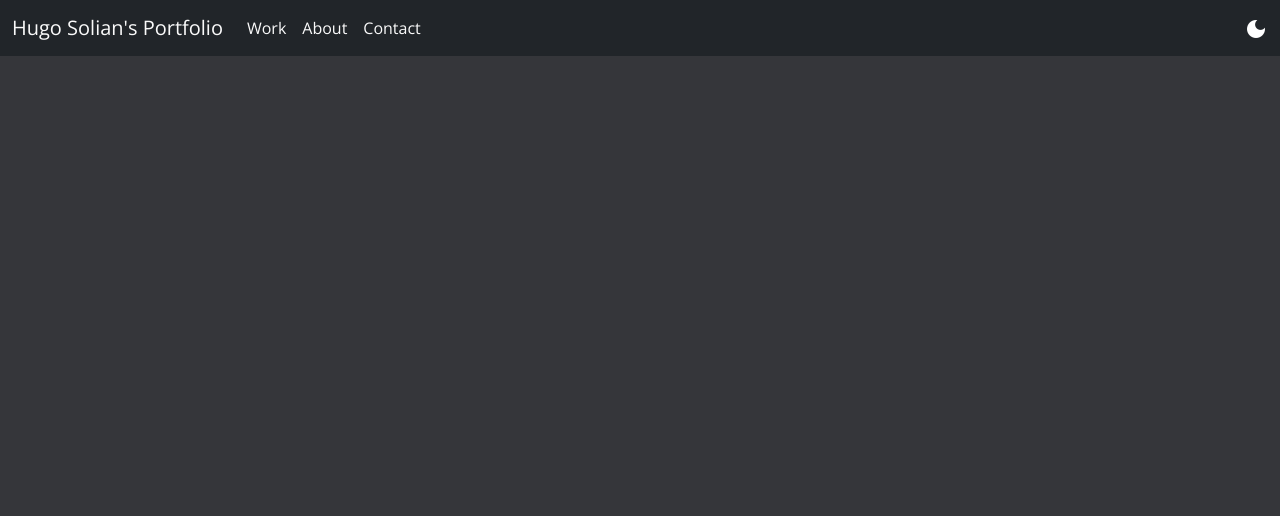
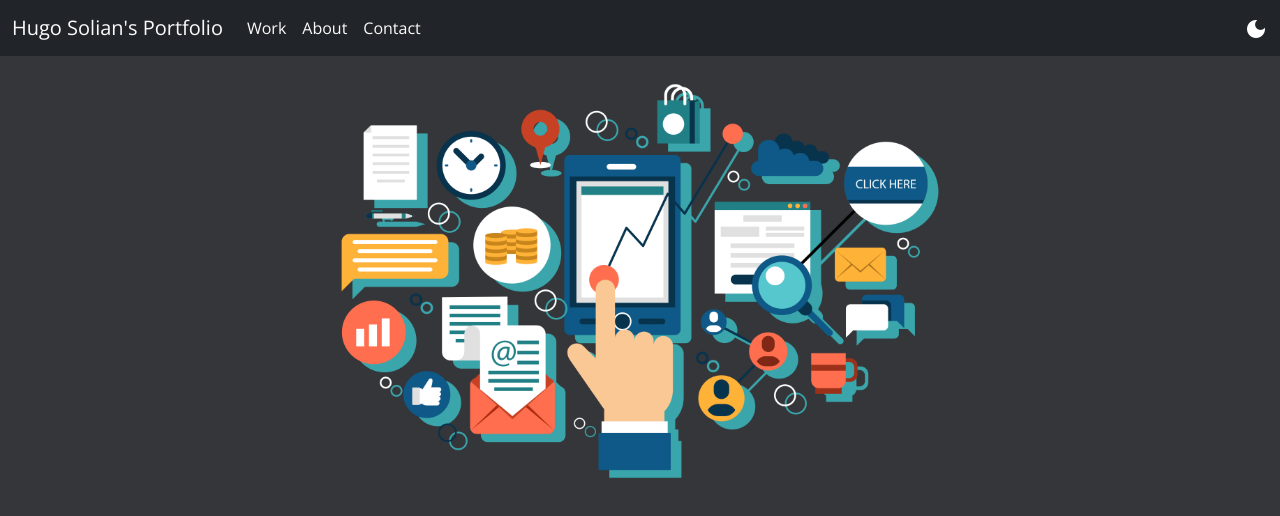
Before and after one commit to Hugarra/my-portfolio, a React (Create React App) app: page / in a window 1280 px wide. Shown: the top 516 px of the page. Built offline with nearby package versions, Linux system fonts and the light colour scheme.

Commit message:
Image Added
Simple image added

```diff
--- a/src/App.css
+++ b/src/App.css
@@ -12,8 +12,8 @@ body {
   backdrop-filter: blur(5px);
   background-color: rgba(178, 60, 253, 0.2);
 }
-/* .navbar-background {
-  background: ${({ theme }) => theme.navBackground};
-  color: ${({ theme }) => theme.text};
-  transition: all 0.25s linear;
-} */
+.landing-image {
+  display: block;
+  margin: 0 auto;
+  width: 60%;
+}
--- a/src/App.js
+++ b/src/App.js
@@ -1,11 +1,13 @@
+import React, { useState } from 'react';
+
 import Navbar from "./components/Navbar.jsx"
+import Landing from "./components/Landing.jsx"
+
 import './App.css';
 
 import { ThemeProvider } from 'styled-components';
 import { lightTheme, darkTheme } from './themes/theme.js';
 import { GlobalStyles } from './themes/global.js';
-
-import React, { useState } from 'react';
 
 function App() {
 
@@ -16,9 +18,7 @@ function App() {
       <>
         <GlobalStyles />
         <Navbar themeSwitch={setDarkMode} theme={darkMode}/>
-        <div className="container">
-
-        </div>
+        <Landing></Landing>
       </>
     </ThemeProvider>
   );
--- /dev/null
+++ b/src/components/Landing.jsx
@@ -0,0 +1,13 @@
+import React from 'react';
+
+import LandingImage from "../materials/kisspng-digital-marketing-business-marketing-strategy-soci-marketing-illustration-5a94c78e5101a9.9483170215196998543318.png"
+
+function Landing(props) {
+    return (
+        <div className="container landing">
+            <img src={LandingImage} alt="landing" className="landing-image"></img>
+        </div>
+    );
+}
+
+export default Landing;
--- a/src/components/Navbar.jsx
+++ b/src/components/Navbar.jsx
@@ -5,7 +5,7 @@ import darkIcon from '../materials/baseline_dark_mode_white_24dp.png';
 
 function Navbar(props) {
     return (
-        <nav className="navbar navbar-expand-lg">
+        <nav className="navbar navbar-expand-lg mb-3">
             <div className="container-fluid">
                 <a className="navbar-brand" href="/">Hugo Solian's Portfolio</a>
                 <button className="navbar-toggler" type="button" data-bs-toggle="collapse" data-bs-target="#navbarNavAltMarkup" aria-controls="navbarNavAltMarkup" aria-expanded="false" aria-label="Toggle navigation">
```
Also changed, not shown: src/materials/kisspng-digital-marketing-business-marketing-strategy-soci-marketing-illustration-5a94c78e5101a9.9483170215196998543318.png (added).
